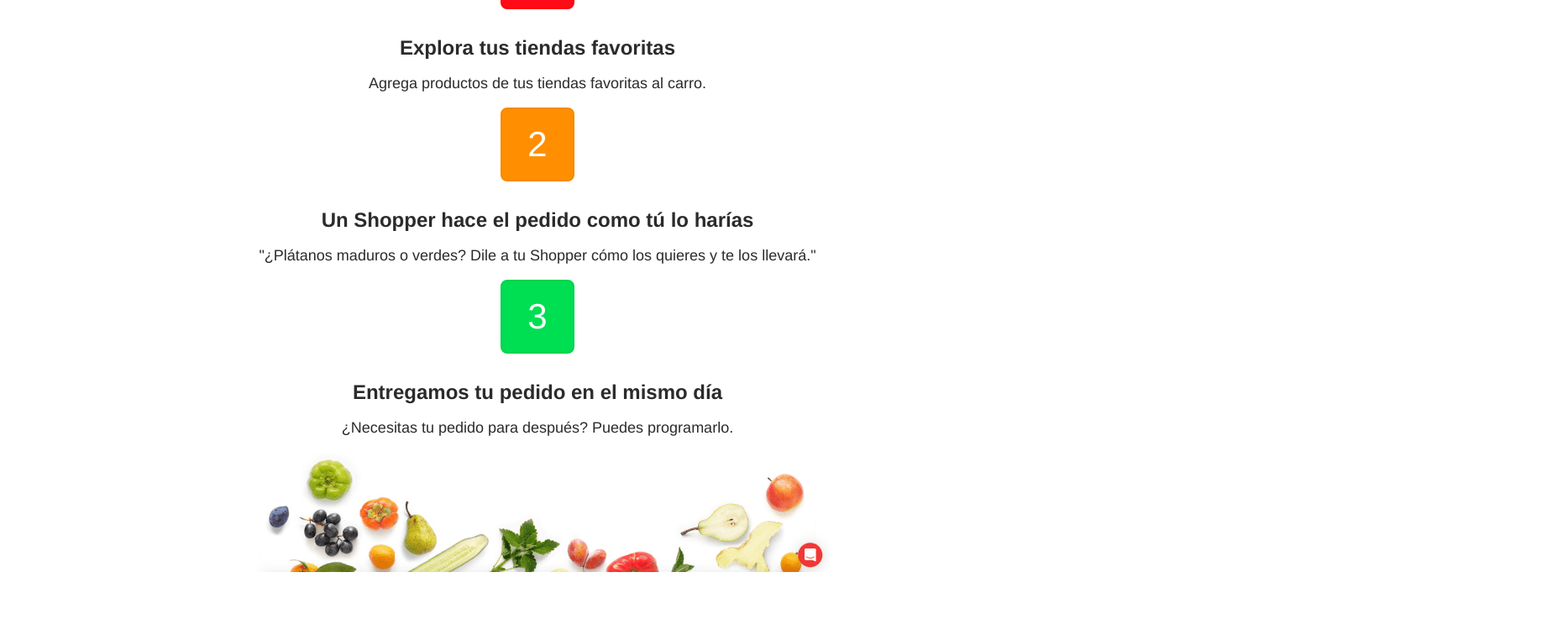
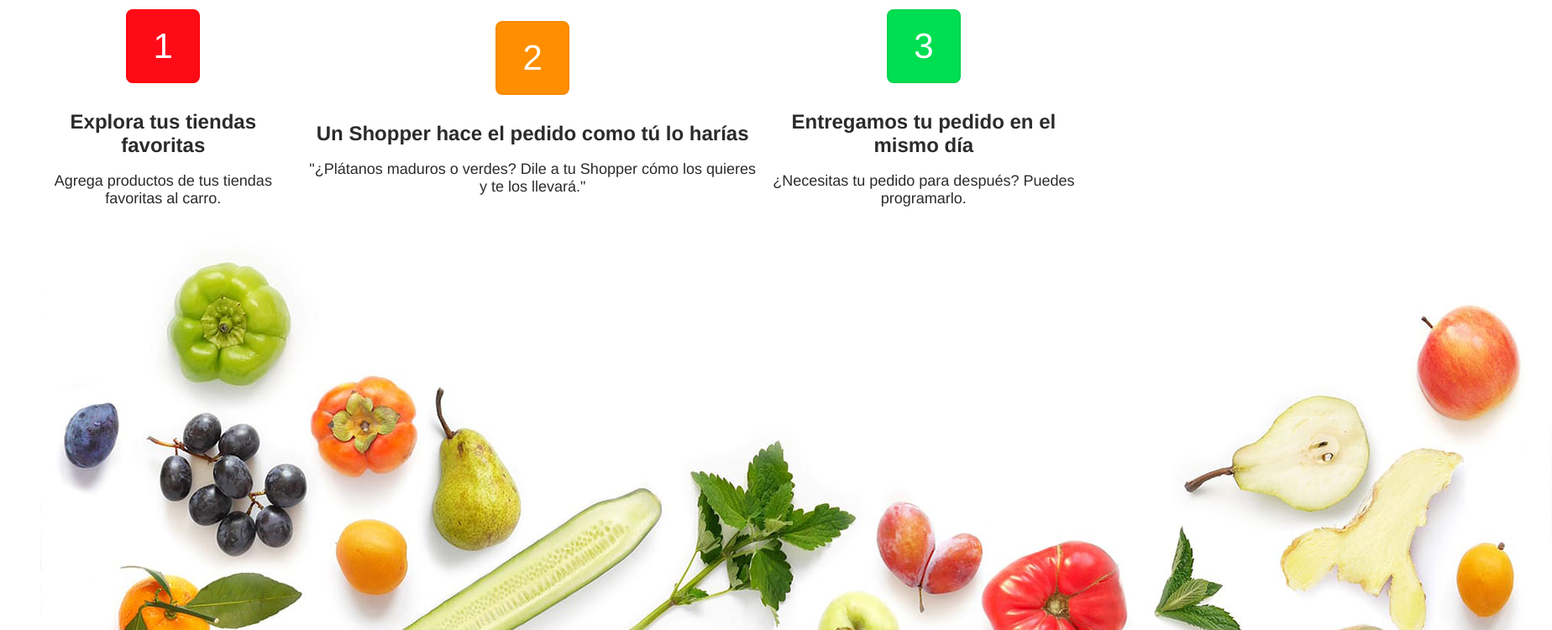
Before and after one commit to ConyMorales/CornerShopTeam4, a plain HTML site: page index.html in a window 1280 px wide. Shown: the part 219-969 px from the top of the page at 84% size, 1848 px wide, since content can reach past the window. Before the commit the page ends 904 px from the top, so only its background shows below. Drawn offline with Linux system fonts and the light colour scheme.

Commit message:
modificaciones

```diff
--- a/index.html
+++ b/index.html
@@ -8,12 +8,13 @@
         <link rel="stylesheet" href="main.css">
     </head>
     <body>
-        <section class="howitworks">
+        <section class="comofunciona">
             <div class="content">
                 <header>
                     <h2 class="headerh2">Cómo funciona</h2>
                 </header>
-                <ol class="steps">
+
+                <ol class="steps" id="listas">
                     <li>
                         <figure class="stepsfigure1">1</figure>
                         <h2 class="stepsh2">Explora tus tiendas favoritas</h2>
@@ -30,10 +31,11 @@
                         <p class="stepsp">¿Necesitas tu pedido para después? Puedes programarlo.</p>
                     </li>
                 </ol>
+
             </div>
             <footer>
                 <figure class="fruit">
-                    <img src="Fondo.jpg">
+                    <img src="Fruit_2x.jpg">
                 </figure>
             </footer>
         </section>
--- a/main.css
+++ b/main.css
@@ -1,12 +1,20 @@
-.howitworks {
+.comofunciona {
         padding-top: 32px;
         text-align: center;
         font-family: Helvetica, sans-serif;
     }
 
-    .content {
-        padding-left: 32px;
-        padding-right: 32px;
+    .section * {
+        box-sizing: border-box;
+    }
+
+    .section.comofunciona {
+        text-align: center;
+    }
+
+    .section.content {
+        padding-left: 52px;
+        padding-right: 52px;
         margin: 0 auto;
         max-width: 1037px;
     }
@@ -18,14 +26,19 @@
     .headerh2 {
         font-size: 36px;
         font-weight: 600;
+        padding-top: 52px;
+        padding-bottom: 52px;
     }
 
     .steps {
       zoom: 1;
       margin: -16px;
-      float: left;
-      width: 100%;
-      padding: 16px;
+    }
+
+    .section.comofunciona.steps {
+        float: left;
+        width: 33.3333333333%;
+        padding: 16px;
     }
 
     li {
@@ -89,29 +102,27 @@
         color: #2b2b2b;
     }
 
-    .fruit {
-        background-size: 540px;
-        height: 120px;
-        background-position: center top;
+    /* .fruit {
+        background-position: center;
+    } */
+
+    #listas {
+        display: flex;
+        align-items: center;
+        column-gap: 10px;
+        row-gap: 10px;
     }
 
-    /* border: 2px solid #ff000e;
-    border-top-color: rgb(255, 0, 14);
-    border-top-style: solid;
-    border-top-width: 2px;
-    border-right-color: rgb(255, 0, 14);
-    border-right-style: solid;
-    border-right-width: 2px;
-    border-bottom-color: rgb(255, 0, 14);
-    border-bottom-style: solid;
-    border-bottom-width: 2px;
-    border-left-color: rgb(255, 0, 14);
-    border-left-style: solid;
-    border-left-width: 2px;
-    border-image-source: initial;
-    border-image-slice: initial;
-    border-image-width: initial;
-    border-image-outset: initial;
-    border-image-repeat: initial; */
+    .section.comofunciona.fruit {
+        height: 320px;
+        background-repeat: no-repeat;
+        background-size: cover;
+        background-position: center top;
+        max-width: 1366px;
+        margin: 0 auto;
+    }
 
-@media (max-width:600px)
+  /* @media (max-width: 600px) {
+   .section .comofunciona .fruit {
+    background-size: 540px;
+    height: 120px; } */
```
Also changed, not shown: Fondo.jpg (deleted), Fruit_2x.jpg (added).
